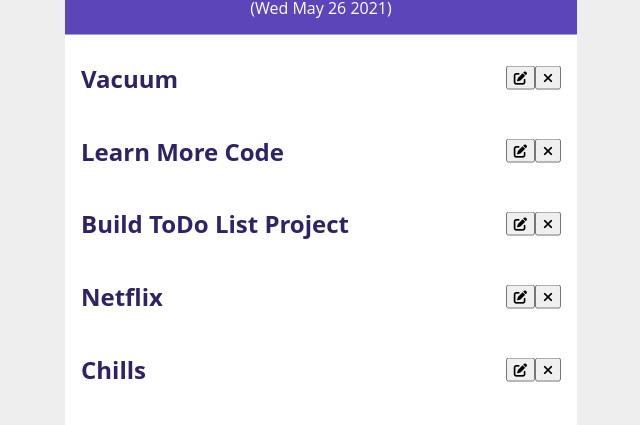
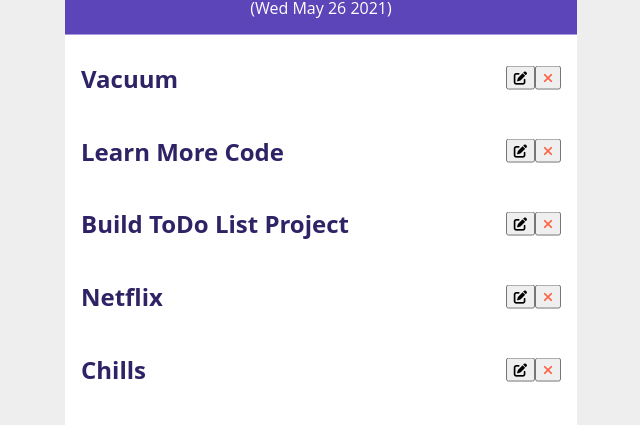
Before and after one commit to KelTamNguyen/Weather-Or-Not, a React (Create React App) app: page / in a window 1280 px wide. Shown: the part 204-629 px from the top of the page, without its empty margins (319-959 px from the left). Built offline with nearby package versions, Linux system fonts and the light colour scheme.

Commit message:
buttons get color

```diff
--- a/public/styles.css
+++ b/public/styles.css
@@ -65,6 +65,14 @@ ul {
   color: #2F2366;
 }
 
+.fa-times {
+  color: tomato;
+}
+
+.fa-check {
+  color: green;
+}
+
 .header {
   height: 30%;
   background-color: #5B45B9;
```
